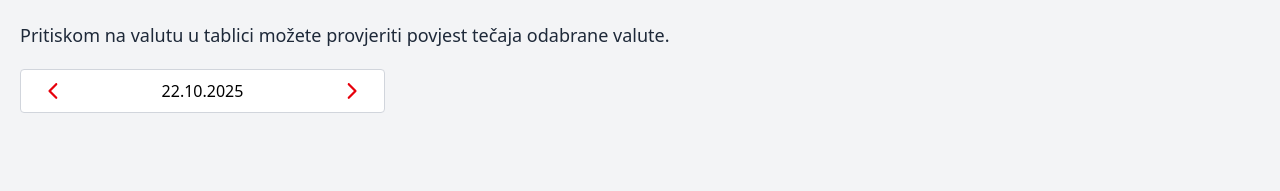
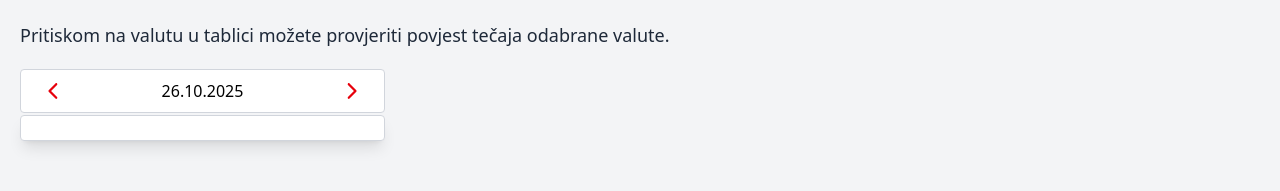
Before and after one commit to Zack1808/hnb_exchange_rate_lists, a React (Vite) app: page /tecaj in a window 1280 px wide. Shown: the part 1036-1227 px from the top of the page. Built offline with nearby package versions, Linux system fonts and the light colour scheme.

Commit message:
feat(datepicker): implement input field and dropdown toggle

```diff
--- a/src/components/common/DatePicker.tsx
+++ b/src/components/common/DatePicker.tsx
@@ -1,4 +1,4 @@
-import React from "react";
+import React, { useState, useCallback, useEffect, useRef } from "react";
 import { FaChevronLeft, FaChevronRight } from "react-icons/fa6";
 
 import Button from "./Button";
@@ -28,25 +28,128 @@ interface DatePickerProps {
   format?: DateFormat;
 }
 
-const DatePicker: React.FC<DatePickerProps> = React.memo(() => {
+const DatePicker: React.FC<DatePickerProps> = React.memo(
+  ({
+    value,
+    onChange,
+    min,
+    max,
+    disabled,
+    id,
+    selectedRange,
+    format = "DD.MM.YYYY",
+  }) => {
+    const [isOpen, setIsOpen] = useState<boolean>(true);
+
+    const datePickerRef = useRef<HTMLDivElement>(null);
+
+    const convertToDateString = useCallback(
+      (date: Date, format: DateFormat): string => {
+        const day = String(date.getDate()).padStart(2, "0");
+        const month = String(date.getMonth() + 1).padStart(2, "0");
+        const year = date.getFullYear().toString();
+
+        const newDate = format
+          .replace("DD", day)
+          .replace("MM", month)
+          .replace("YYYY", year);
+
+        return newDate;
+      },
+      []
+    );
+
+    const resetDatePickerState = useCallback((): void => {
+      isOpen && setIsOpen(false);
+    }, [isOpen]);
+
+    const handleToggleDatePicker = useCallback(
+      (event: React.MouseEvent): void => {
+        event.stopPropagation();
+
+        setIsOpen((prevState) => !prevState);
+      },
+      []
+    );
+
+    const incrementDate = useCallback(() => {
+      resetDatePickerState();
+    }, [resetDatePickerState]);
+
+    const decrementDate = useCallback(() => {
+      resetDatePickerState();
+    }, [resetDatePickerState]);
+
+    useEffect(() => {
+      const handleOutsideClick = (event: MouseEvent): void => {
+        if (!datePickerRef.current?.contains(event.target as Node))
+          resetDatePickerState();
+      };
+
+      document.addEventListener("click", handleOutsideClick);
+
+      return (): void => {
+        document.removeEventListener("click", handleOutsideClick);
+      };
+    }, []);
+
     return (
       <div className="relative">
         <div className="flex border border-gray-300 bg-white rounded-sm focus-within:ring-1 ring-red-300">
-        <Button className="text-red-600 py-3 hover:bg-gray-100">
+          <Button
+            className="text-red-600 py-3 hover:bg-gray-100"
+            onClick={decrementDate}
+            aria-label="Odaberi prijašnji dan"
+            disabled={disabled}
+            aria-disabled={disabled}
+          >
             <FaChevronLeft />
           </Button>
           <input
             type="text"
             readOnly
-          value="22.10.2025"
+            value={convertToDateString(value, format)}
             className="outline-none cursor-pointer text-center w-full"
+            onClick={handleToggleDatePicker}
+            aria-label="Odabrani datum"
+            aria-haspopup="dialog"
+            aria-expanded={isOpen}
+            aria-controls="calendar-dialog"
+            aria-describedby="date-format-instruction"
+            id={id}
           />
-        <Button className="text-red-600 py-3 hover:bg-gray-100">
+          <Button
+            className="text-red-600 py-3 hover:bg-gray-100"
+            onClick={incrementDate}
+            aria-label="Odaberi slijedeći dan"
+            disabled={disabled}
+            aria-disabled={disabled}
+          >
             <FaChevronRight />
           </Button>
         </div>
+
+        <div id="date-format-instruction" className="sr-only">
+          Format Datuma: DD. MM. YYYY
+        </div>
+
+        <div
+          className={`absolute top-full right-0 left-0 mt-0.5 bg-black/40 sm:bg-transparent z-50 ${
+            isOpen ? "opacity-100 visible" : "opacity-0 invisible"
+          }`}
+        >
+          <div
+            ref={datePickerRef}
+            className="relative flex flex-col bg-white border border-gray-300 p-3 rounded-sm w-full transition shadow-lg"
+            role="dialog"
+            aria-modal="true"
+            aria-label="Kalendar"
+            hidden={!isOpen}
+          ></div>
+        </div>
       </div>
     );
-});
+  }
+);
 
 export default DatePicker;
```
Lines whose indentation alone changed are shown as unchanged.
